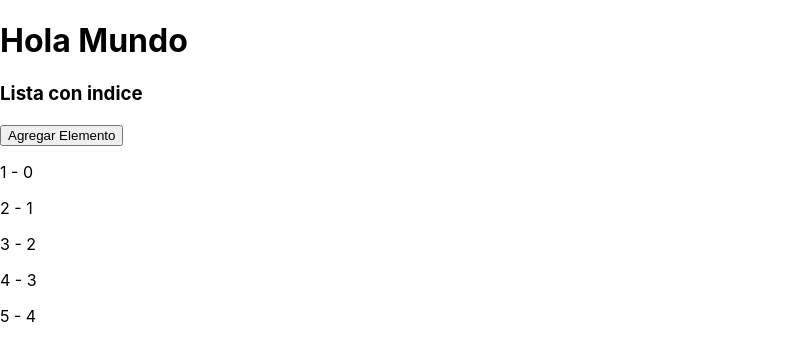
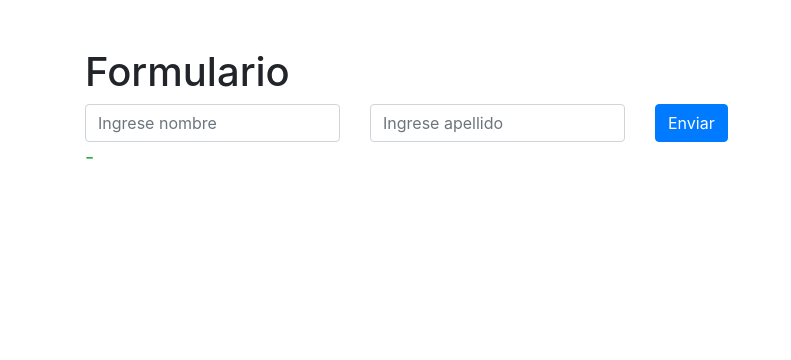
Before and after one commit to pulidovpe/my-app, a React (Create React App) app: page / in a window 1280 px wide. Shown: the top 360 px of the page, without its empty margins (0-791 px from the left). Built offline with nearby package versions, Linux system fonts and the light colour scheme.

Commit message:
Usando formularios

```diff
--- a/public/index.html
+++ b/public/index.html
@@ -25,6 +25,7 @@
       Learn how to configure a non-root public URL by running `npm run build`.
     -->
     <title>React App</title>
+    <link rel="stylesheet" href="https://stackpath.bootstrapcdn.com/bootstrap/4.5.0/css/bootstrap.min.css" integrity="sha384-9aIt2nRpC12Uk9gS9baDl411NQApFmC26EwAOH8WgZl5MYYxFfc+NcPb1dKGj7Sk" crossorigin="anonymous">
   </head>
   <body>
     <noscript>You need to enable JavaScript to run this app.</noscript>
--- a/src/App.js
+++ b/src/App.js
@@ -1,13 +1,15 @@
 import React from 'react';
-import Jsx from './components/Jsx';
-import Lista from './components/Lista';
+// import Jsx from './components/Jsx';
+// import Lista from './components/Lista';
+import Formulario from './components/Formulario';
 
 function App() {
   return (
-    <div>
-      <h1>Hola Mundo</h1>
+    <div className="container mt-5">
+      {/* <h1>Hola Mundo</h1> */}
       {/* <Jsx /> */}
-      <Lista />
+      {/* <Lista /> */}
+      <Formulario />
     </div>
   );
 }
--- /dev/null
+++ b/src/components/Formulario.js
@@ -0,0 +1,56 @@
+import React, {Fragment, useState} from 'react';
+
+const Formulario = () => {
+
+    const [datos, setDatos] = useState({
+        nombre: '',
+        apellido: ''
+    })
+
+    const handleInputChange = (event) => {
+        //console.log(event.target.value)
+        setDatos({
+            ...datos,
+            [event.target.name]: event.target.value
+        })
+    }
+
+    const enviarDatos = (event) => {
+        event.preventDefault();
+        console.log(datos.nombre + ' ' + datos.apellido)
+    }
+
+    return (
+        <Fragment>
+            <h1>Formulario</h1>
+            <form className="row" onSubmit={enviarDatos}>
+                <div className="col-md-3">
+                    <input
+                        placeholder="Ingrese nombre"
+                        className="form-control"
+                        type="text"
+                        name="nombre"
+                        onChange={handleInputChange}
+                    />
+                </div>
+                <div className="col-md-3">
+                    <input
+                        placeholder="Ingrese apellido"
+                        className="form-control"
+                        type="text"
+                        name="apellido"
+                        onChange={handleInputChange}
+                    />
+                </div>
+                <div className="col-md-3">
+                    <button className="btn btn-primary" type="submit">Enviar</button>
+                </div>
+            </form>
+            <div className="blockquote text-success">
+                {datos.nombre} - {datos.apellido}
+            </div>
+        </Fragment>
+    );
+}
+
+export default Formulario;
```
